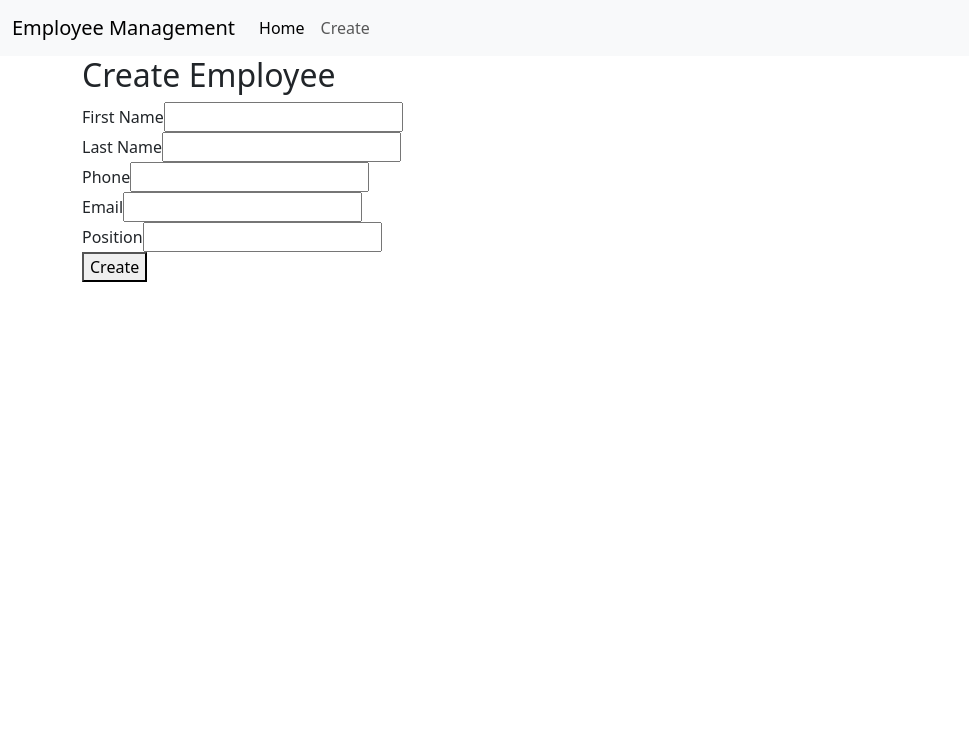
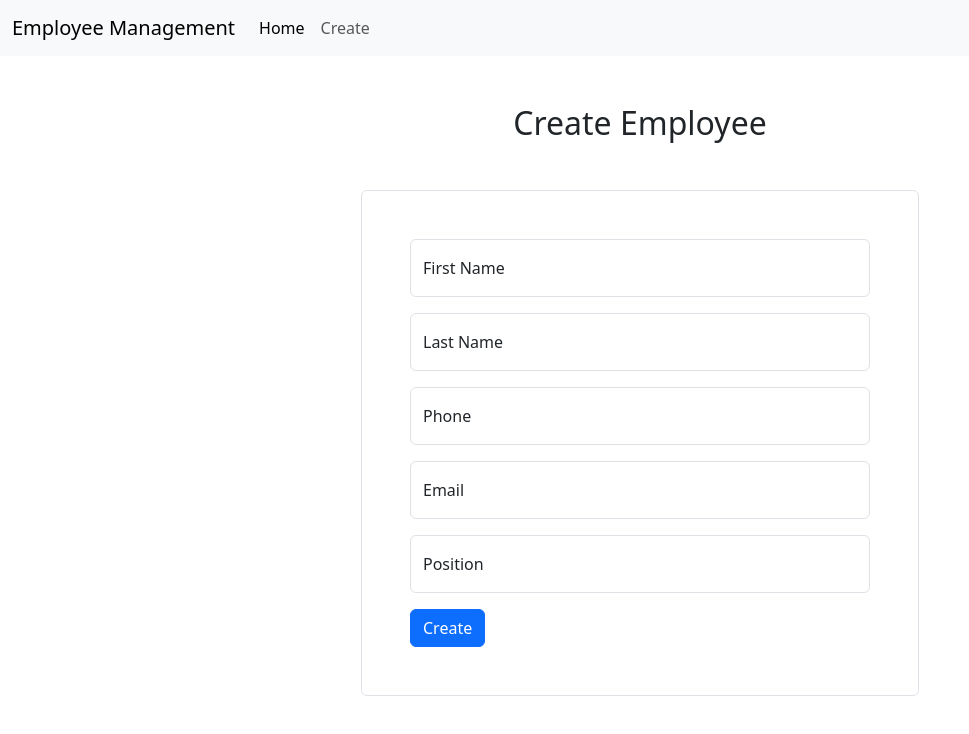
Before and after one commit to jkzvaigzne/employee-management-app, an Angular app: page /create in a window 1280 px wide. Shown: the top 734 px of the page, without its empty margins (0-969 px from the left). Built offline with nearby package versions, Linux system fonts and the light colour scheme.

Commit message:
Styling the employee form

```diff
--- a/src/app/employee-form/employee-form.component.html
+++ b/src/app/employee-form/employee-form.component.html
@@ -1,30 +1,34 @@
-<h2>{{isEditing? 'Edit' : 'Create'}} Employee</h2>
+<h2 class="text-center my-5">{{isEditing? 'Edit' : 'Create'}} Employee</h2>
 
 <div *ngIf="errorMessage != ''">
     {{errorMessage}}
 </div>
 
-<form (ngSubmit)="onSubmit()">
-    <div>
-        <label>First Name</label>
-        <input type="text" name="firstName" [(ngModel)]="employee.firstName" />
+<form (ngSubmit)="onSubmit()" class="border rounded p-5 w-50 mb-5 mx-auto">
+    <div class="form-floating mb-3">
+        <input class="form-control" id="floatingInput" type="text" name="firstName" [(ngModel)]="employee.firstName"
+            placeholder="First name" />
+        <label for="floatingInput">First Name</label>
     </div>
-    <div>
-        <label>Last Name</label>
-        <input type="text" name="lastName" [(ngModel)]="employee.lastName" />
+    <div class="form-floating mb-3">
+        <input class="form-control" id="floatingInput" type="text" name="lastName" [(ngModel)]="employee.lastName"
+            placeholder="Last name" />
+        <label for="floatingInput" class="form-label">Last Name</label>
     </div>
-    <div>
-        <label>Phone</label>
-        <input type="phone" name="phone" [(ngModel)]="employee.phone" />
+    <div class="form-floating mb-3">
+        <input class="form-control" id="floatingInput" type="phone" name="phone" [(ngModel)]="employee.phone"
+            placeholder="Phone" />
+        <label class="form-label" for="floatingInput">Phone</label>
     </div>
-    <div>
-        <label>Email</label>
-        <input type="email" name="email" [(ngModel)]="employee.email" />
+    <div class="form-floating mb-3">
+        <input class="form-control" id="floatingInput" type="email" name="email" [(ngModel)]="employee.email"
+            placeholder="email" />
+        <label class="form-label" for="floatingInput">Email</label>
     </div>
-    <div>
-        <label>Position</label>
-        <input type="text" name="position" [(ngModel)]="employee.position" />
+    <div class="form-floating mb-3">
+        <input class="form-control" id="floatingInput" type="text" name="position" [(ngModel)]="employee.position"
+            placeholder="Position" />
+        <label class="form-label" for="floatingInput">Position</label>
     </div>
-
-    <button type="submit">{{isEditing? 'Edit' : 'Create'}}</button>
+    <button type="submit" class="btn btn-primary">{{isEditing? 'Edit' : 'Create'}}</button>
 </form>
```
